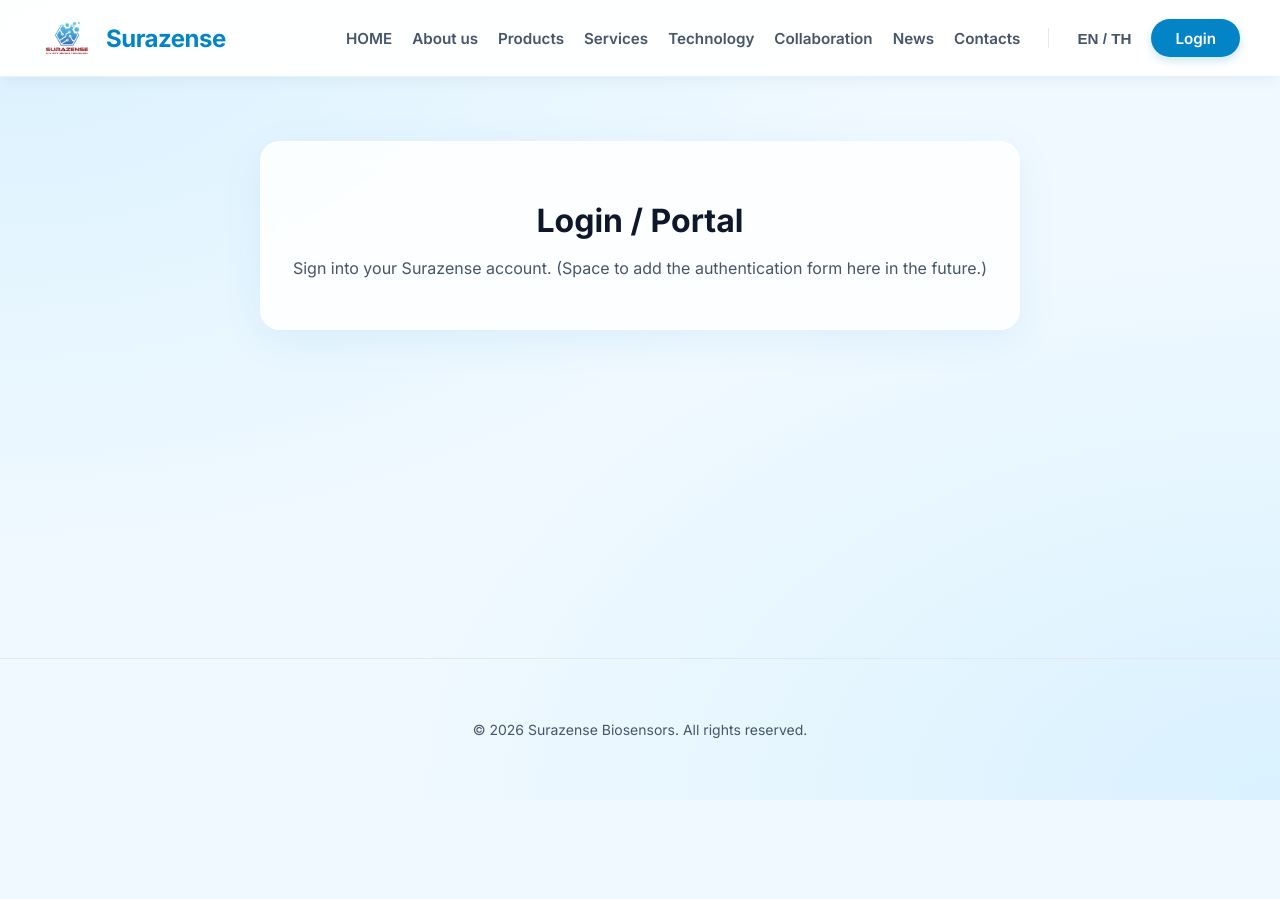
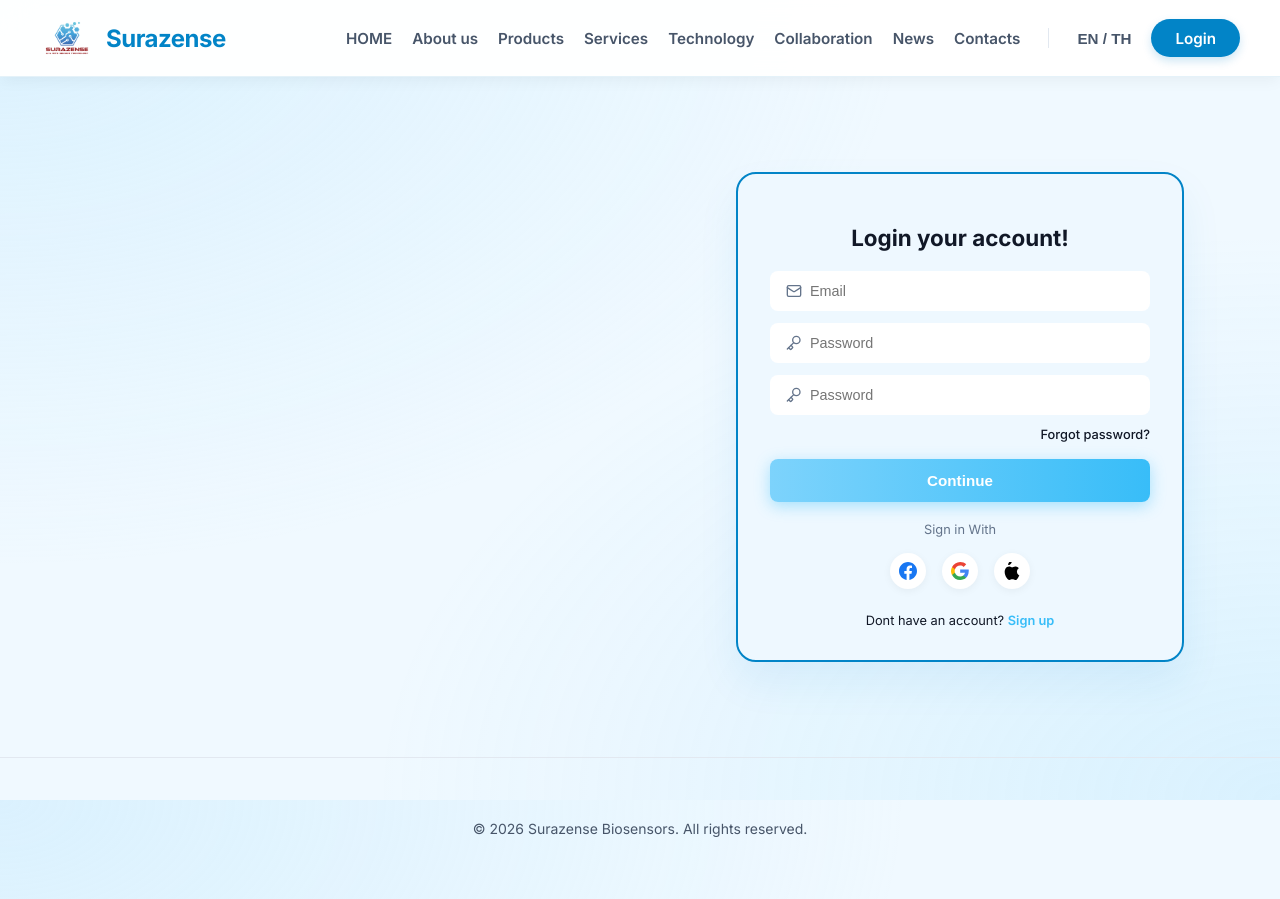
Before and after one commit to Kapukjam142377/New-web-surazense, a React (Vite) app in the folder web-app/: page /login in a window 1280 px wide. Before the commit the page ends 800 px from the top, so only its background shows below. Built offline with nearby package versions, Linux system fonts and the light colour scheme.

Commit message:
ขึ้นโครงหน้า login

```diff
--- a/web-app/src/pages/Login.jsx
+++ b/web-app/src/pages/Login.jsx
@@ -1,13 +1,107 @@
 import React from 'react';
+import { Mail, Key } from 'lucide-react';
 
 export default function Login() {
   return (
-    <div className="glass-panel" style={{ maxWidth: '800px', margin: '4rem auto', textAlign: 'center' }}>
-      <h2 style={{ color: 'var(--text-main)', marginBottom: '1rem', fontSize: '2rem' }}>Login / Portal</h2>
-      <p style={{ color: 'var(--text-muted)', lineHeight: '1.6' }}>
-        Sign into your Surazense account.
-        (Space to add the authentication form here in the future.)
-      </p>
+    <div style={{ display: 'grid', gridTemplateColumns: 'minmax(0, 1fr) minmax(350px, 1fr)', minHeight: 'calc(100vh - 120px)', alignItems: 'center' }}>
+
+      {/* ด้านซ้าย ปล่อยว่างไว้ตามที่ต้องการ */}
+      <div className="login-left-placeholder"></div>
+
+      {/* ด้านขวา กล่อง Login */}
+      <div style={{ display: 'flex', justifyContent: 'center', padding: '1rem' }}>
+
+        <div style={{
+          background: '#eef8ff',
+          border: '2px solid #0284c7',
+          borderRadius: '20px',
+          padding: '2rem',
+          width: '100%',
+          maxWidth: '380px',
+          boxShadow: '0 20px 40px rgba(2, 132, 199, 0.08)'
+        }}>
+
+          <h2 style={{ textAlign: 'center', marginBottom: '1.25rem', color: '#111827', fontSize: '1.4rem', fontWeight: 700 }}>
+            Login your account!
+          </h2>
+
+          <div style={{ display: 'flex', flexDirection: 'column', gap: '0.75rem' }}>
+            {/* Email Input */}
+            <div style={{ position: 'relative' }}>
+              <Mail style={{ position: 'absolute', left: '1rem', top: '50%', transform: 'translateY(-50%)', color: '#64748b' }} size={16} />
+              <input
+                type="email"
+                placeholder="Email"
+                style={{ width: '100%', boxSizing: 'border-box', padding: '0.75rem 1rem 0.75rem 2.5rem', borderRadius: '8px', border: 'none', fontSize: '0.9rem', outline: 'none', color: '#333' }}
+              />
+            </div>
+
+            {/* Password Input */}
+            <div style={{ position: 'relative' }}>
+              <Key style={{ position: 'absolute', left: '1rem', top: '50%', transform: 'translateY(-50%)', color: '#64748b' }} size={16} />
+              <input
+                type="password"
+                placeholder="Password"
+                style={{ width: '100%', boxSizing: 'border-box', padding: '0.75rem 1rem 0.75rem 2.5rem', borderRadius: '8px', border: 'none', fontSize: '0.9rem', outline: 'none', color: '#333' }}
+              />
+            </div>
+
+            {/* Password Re-enter (ตามรูป Mockup) */}
+            <div style={{ position: 'relative' }}>
+              <Key style={{ position: 'absolute', left: '1rem', top: '50%', transform: 'translateY(-50%)', color: '#64748b' }} size={16} />
+              <input
+                type="password"
+                placeholder="Password"
+                style={{ width: '100%', boxSizing: 'border-box', padding: '0.75rem 1rem 0.75rem 2.5rem', borderRadius: '8px', border: 'none', fontSize: '0.9rem', outline: 'none', color: '#333' }}
+              />
+            </div>
+          </div>
+
+          <div style={{ textAlign: 'right', marginTop: '0.5rem', marginBottom: '1rem' }}>
+            <a href="#" style={{ color: '#111827', textDecoration: 'none', fontSize: '0.8rem', fontWeight: 500 }}>Forgot password?</a>
+          </div>
+
+          <button style={{
+            width: '100%',
+            padding: '0.8rem',
+            borderRadius: '8px',
+            border: 'none',
+            background: 'linear-gradient(to right, #7dd3fc, #38bdf8)',
+            color: 'white',
+            fontWeight: 600,
+            fontSize: '0.95rem',
+            cursor: 'pointer',
+            boxShadow: '0 4px 15px rgba(56, 189, 248, 0.4)'
+          }}>
+            Continue
+          </button>
+
+          <div style={{ textAlign: 'center', marginTop: '1.25rem', color: '#64748b', fontSize: '0.8rem' }}>
+            Sign in With
+          </div>
+
+          <div style={{ display: 'flex', justifyContent: 'center', gap: '1rem', marginTop: '1rem' }}>
+             {/* Facebook */}
+             <div style={{ background: 'white', width: '36px', height: '36px', borderRadius: '50%', display: 'flex', alignItems: 'center', justifyContent: 'center', cursor: 'pointer', boxShadow: '0 2px 8px rgba(0,0,0,0.05)' }}>
+                <svg width="18" height="18" viewBox="0 0 24 24" fill="#1877f2"><path d="M24 12.073c0-6.627-5.373-12-12-12s-12 5.373-12 12c0 5.99 4.388 10.954 10.125 11.854v-8.385H7.078v-3.469h3.047V9.43c0-3.007 1.792-4.669 4.533-4.669 1.312 0 2.686.235 2.686.235v2.953H15.83c-1.491 0-1.956.925-1.956 1.874v2.25h3.328l-.532 3.469h-2.796v8.385C19.612 23.027 24 18.062 24 12.073z"/></svg>
+             </div>
+             {/* Google */}
+             <div style={{ background: 'white', width: '36px', height: '36px', borderRadius: '50%', display: 'flex', alignItems: 'center', justifyContent: 'center', cursor: 'pointer', boxShadow: '0 2px 8px rgba(0,0,0,0.05)' }}>
+                <svg width="18" height="18" viewBox="0 0 24 24"><path fill="#4285F4" d="M23.745 12.27c0-.827-.066-1.611-.189-2.39H12.24v4.534h6.452c-.28 1.458-1.085 2.693-2.32 3.52v2.93h3.753c2.196-2.023 3.46-5.006 3.46-8.594z"/><path fill="#34A853" d="M12.24 24c3.24 0 5.957-1.077 7.943-2.918l-3.753-2.93c-1.077.722-2.455 1.15-4.19 1.15-3.226 0-5.96-2.18-6.937-5.11H1.428v3.023C3.414 21.144 7.502 24 12.24 24z"/><path fill="#FBBC05" d="M5.303 14.192C5.056 13.47 4.918 12.698 4.918 11.9s.138-1.57.385-2.292V6.585H1.428A11.97 11.97 0 0 0 0 11.9c0 1.93.465 3.757 1.285 5.372l3.87-3.08z"/><path fill="#EA4335" d="M12.24 4.75c1.764 0 3.348.608 4.595 1.796l3.447-3.447C18.192 1.187 15.475 0 12.24 0 7.502 0 3.414 2.856 1.428 6.585l3.875 3.023C6.28 6.68 9.014 4.75 12.24 4.75z"/></svg>
+             </div>
+             {/* Apple */}
+             <div style={{ background: 'white', width: '36px', height: '36px', borderRadius: '50%', display: 'flex', alignItems: 'center', justifyContent: 'center', cursor: 'pointer', boxShadow: '0 2px 8px rgba(0,0,0,0.05)' }}>
+                <svg width="18" height="18" viewBox="0 0 24 24" fill="black"><path d="M12.152 6.896c-.948 0-2.415-1.078-3.96-1.04-2.04.027-3.91 1.183-4.961 3.014-2.117 3.675-.546 9.103 1.519 12.09 1.013 1.454 2.208 3.09 3.792 3.039 1.52-.065 2.099-.987 3.935-.987 1.831 0 2.35.987 3.96.948 1.641-.026 2.669-1.48 3.665-2.94 1.16-1.64 1.636-3.262 1.66-3.346-.039-.026-3.136-1.205-3.167-4.79-.026-3.003 2.455-4.457 2.57-4.526-1.402-2.05-3.585-2.28-4.364-2.316-2.091-.184-4.148 1.258-4.649 1.258zm-1.643-4.577c.866-1.04 1.455-2.494 1.295-3.948-1.246.052-2.766.83-3.663 1.871-.715.817-1.42 2.298-1.233 3.722 1.391.109 2.735-.595 3.601-1.645z"/></svg>
+             </div>
+          </div>
+
+          <div style={{ textAlign: 'center', marginTop: '1.5rem', fontSize: '0.8rem', color: '#111827' }}>
+            Dont have an account? <a href="#" style={{ color: '#38bdf8', textDecoration: 'none', fontWeight: 600 }}>Sign up</a>
+          </div>
+
+        </div>
+
+      </div>
     </div>
   );
 }
```
